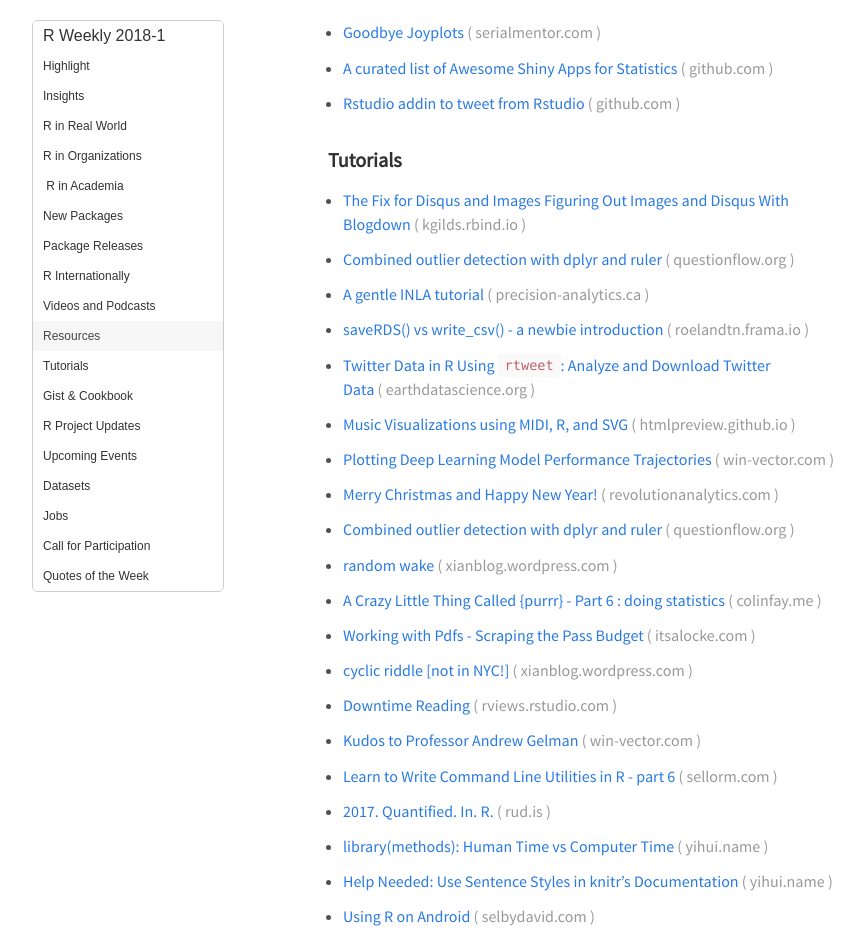
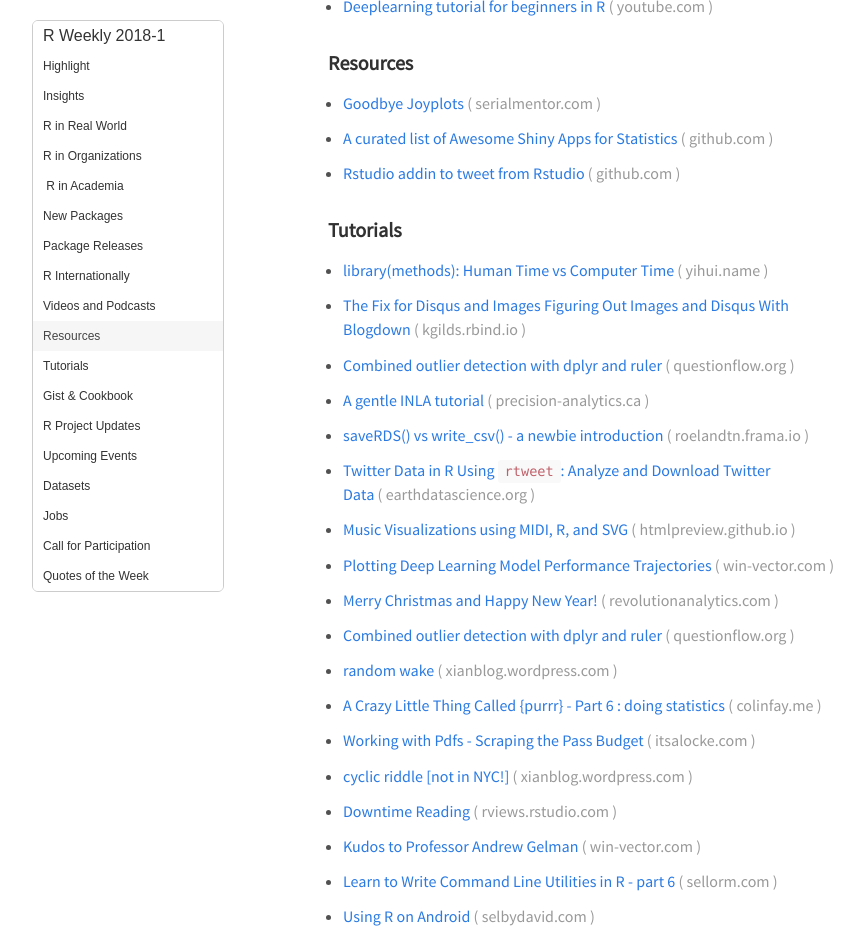
Before and after one commit to rweekly/rweekly.org, a Jekyll site: the page built from draft.md, in a window 1280 px wide and 1400 px high, scrolled down 1729 px. Shown: the top 952 px of the window, without its empty margins (32-896 px from the left). Built offline with Jekyll 4.4.1, drawn with Linux system fonts in a browser that asks for light colours; emoji names are drawn with the system emoji font; comment, search, counter and statistics services are not loaded; some of the changed text lies outside the part shown.

Commit message:
Draft: 2018-01

```diff
--- a/draft.md
+++ b/draft.md
@@ -88,7 +94,6 @@
 + [saveRDS() vs write_csv() - a newbie introduction](https://roelandtn.frama.io/post/saverds-vs-write-csv/)
 
 + [Twitter Data in R Using `rtweet`: Analyze and Download Twitter Data](https://earthdatascience.org/courses/earth-analytics/get-data-using-apis/use-twitter-api-r/)
-
 
 + [Music Visualizations using MIDI, R, and SVG](https://htmlpreview.github.io/?https://github.com/halhen/viz-pub/blob/master/mahler/code.html)
 
@@ -111,12 +116,6 @@
 + [Kudos to Professor Andrew Gelman](http://www.win-vector.com/blog/2017/12/kudos-to-professor-andrew-gelman/)
 
 + [Learn to Write Command Line Utilities in R - part 6](http://blog.sellorm.com/2017/12/30/command-line-utilities-in-r-pt-6/)
-
-+ [2017. Quantified. In. R.](https://rud.is/b/2017/12/29/2017-quantified-in-r/)
-
-+ [library(methods): Human Time vs Computer Time](https://yihui.name/en/2017/12/library-methods/)
-
-+ [Help Needed: Use Sentence Styles in knitr's Documentation](https://yihui.name/en/2017/12/sentence-styles-knitr/)
 
 + [Using R on Android](http://selbydavid.com/2017/12/29/r-android/)
 
```
Also changed, not shown: other parts of draft.md (+6 -0 lines).
